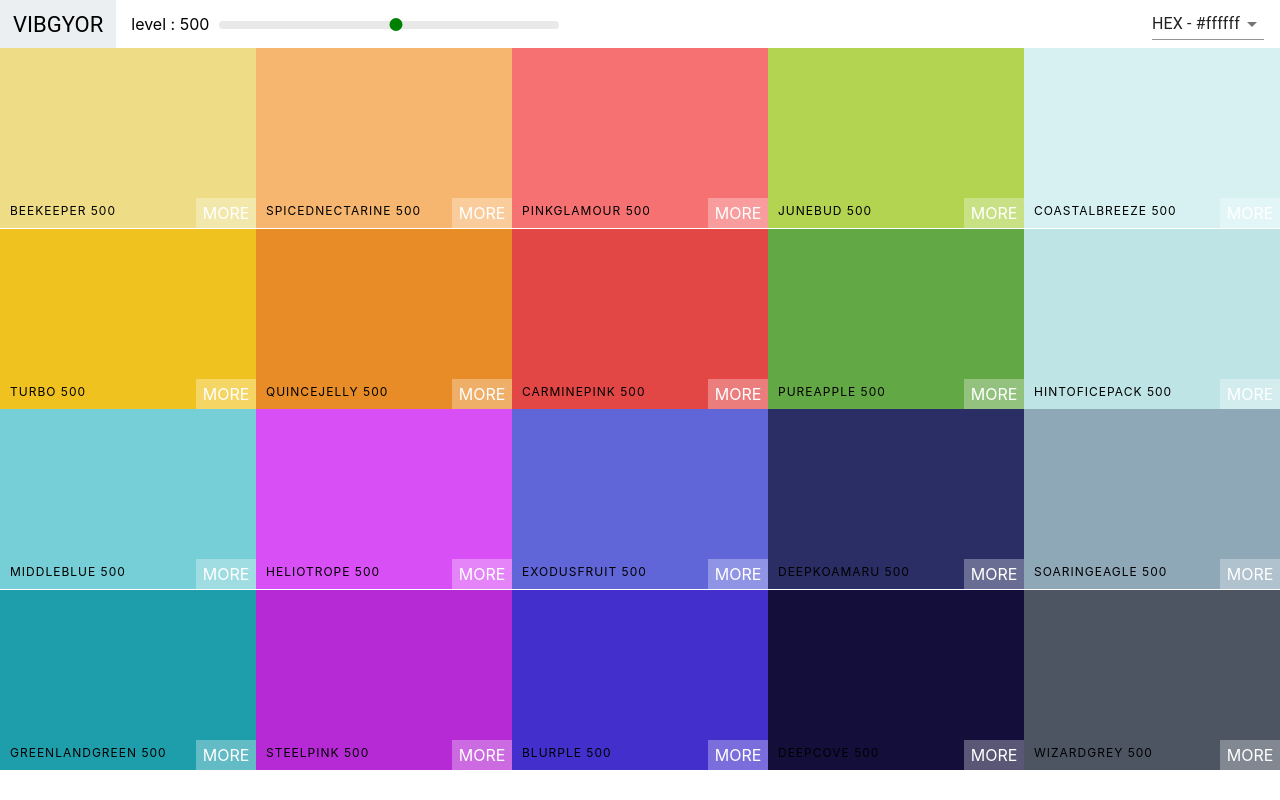
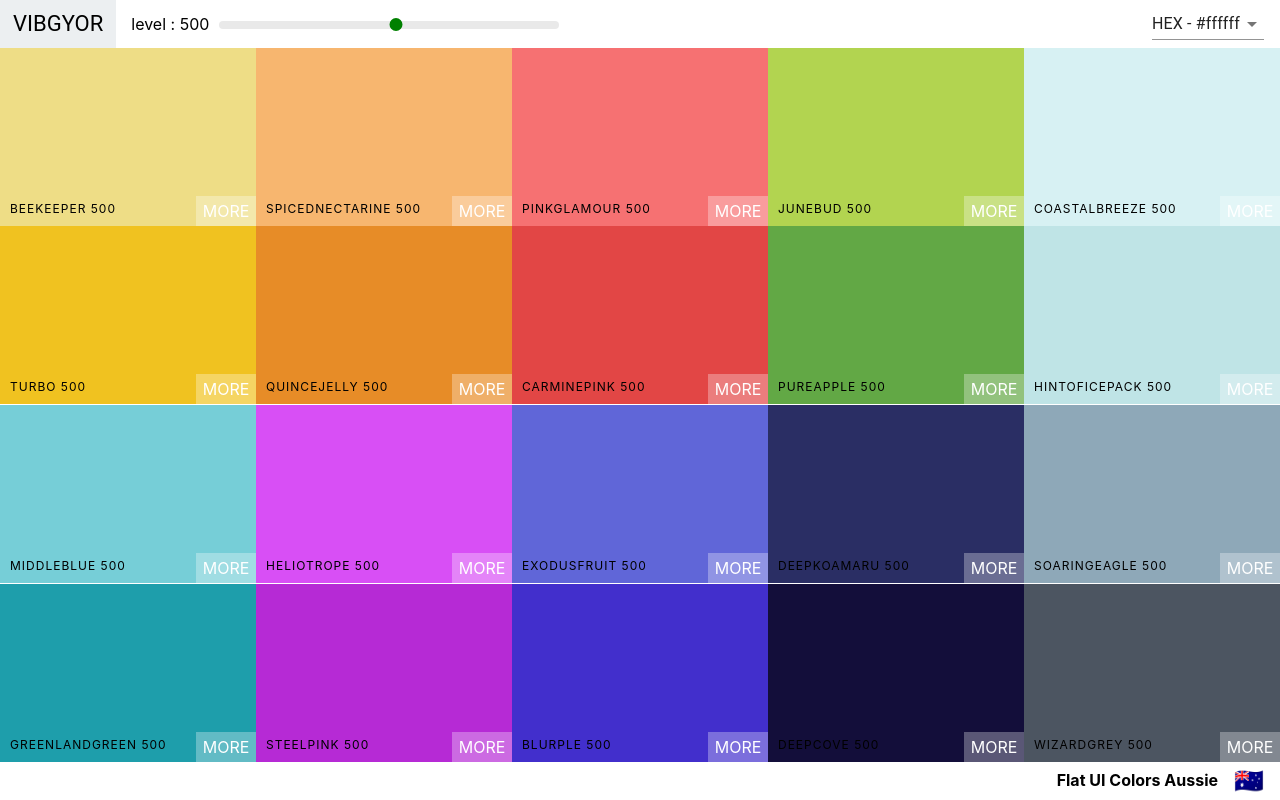
Before and after one commit to neeerajtk/vibgyor, a React (Create React App) app in the folder vibgyor/: page / in a window 1280 px wide. Built offline with nearby package versions, Linux system fonts and the light colour scheme.

Commit message:
:boom: palette footer added

```diff
--- a/vibgyor/src/Palette.css
+++ b/vibgyor/src/Palette.css
@@ -1,6 +1,21 @@
 .Palette{
     height: 100vh;
+    display: flex;
+    flex-direction: column;
 }
 .Palette-colors{
     height: 90%;
 }
+.Palette-footer{
+    background-color: white;
+    height: 5vh;
+    display: flex;
+    justify-content: flex-end;
+    align-items: center;
+    font-weight: bold;
+
+}
+.emoji{
+    font-size: 1.5rem;
+    margin:0 1rem;
+}
--- a/vibgyor/src/Palette.js
+++ b/vibgyor/src/Palette.js
@@ -22,10 +22,10 @@ class Palette extends Component {
         })
     }
     render() {
-        const {colors} = this.props.palette;
+        const {colors, paletteName, emoji} = this.props.palette;
         const {level,format} = this.state;
         const colorBoxes = colors[level].map(color=>(
-            <ColorBox background={color[format]} name={color.name}/>
+            <ColorBox background={color[format]} name={color.name} key={color.id}/>
         ))
         return (
             <div className="Palette">
@@ -33,12 +33,12 @@ class Palette extends Component {
                level={level}
                changeLevel={this.changeLevel}
                handleChange={this.changeFormat} />
-                {/* navbar */}
-                <div className="Palette-colors">
-                    {/* color boxes */}
-                    {colorBoxes}
-                </div>
-                {/* footer */}
+
+                <div className="Palette-colors">{colorBoxes}</div>
+                <footer className="Palette-footer">
+                    {paletteName}
+                <span className="emoji">{emoji}</span>
+                </footer>
             </div>
         )
     }
```
